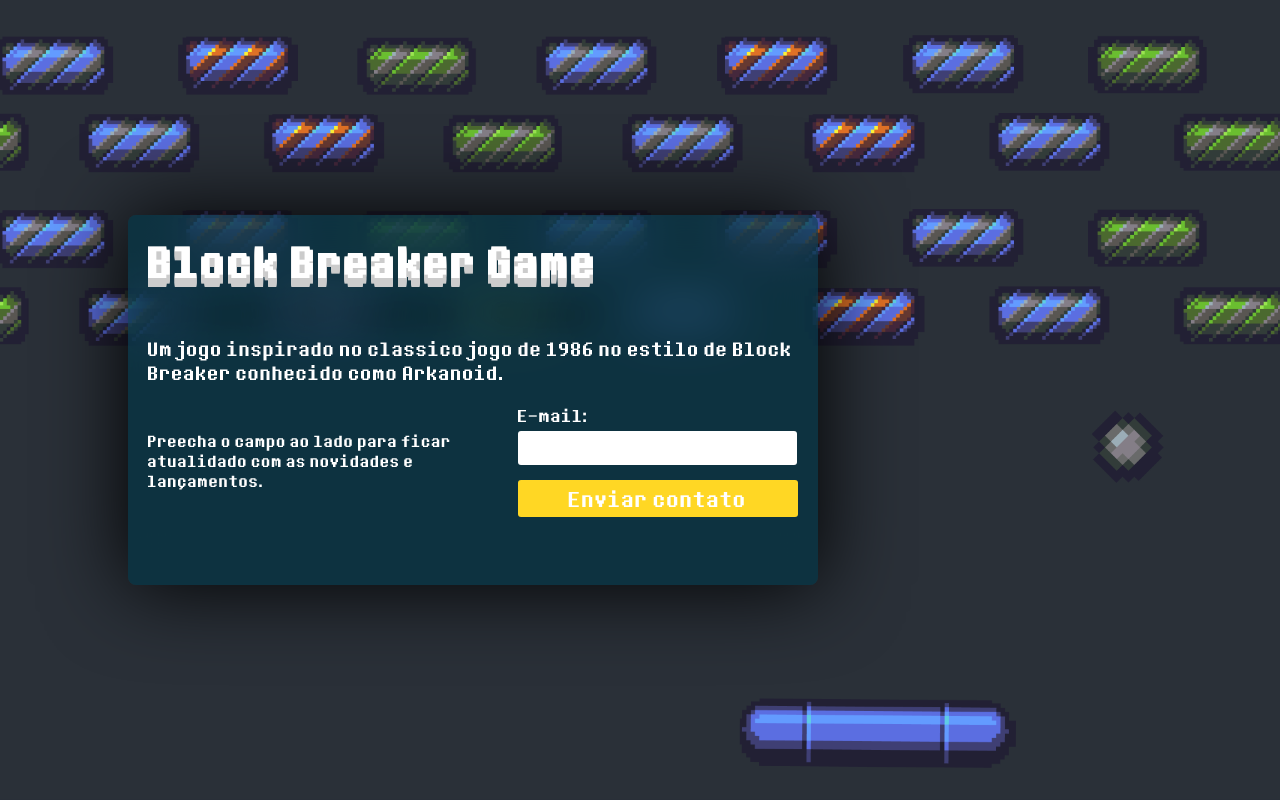
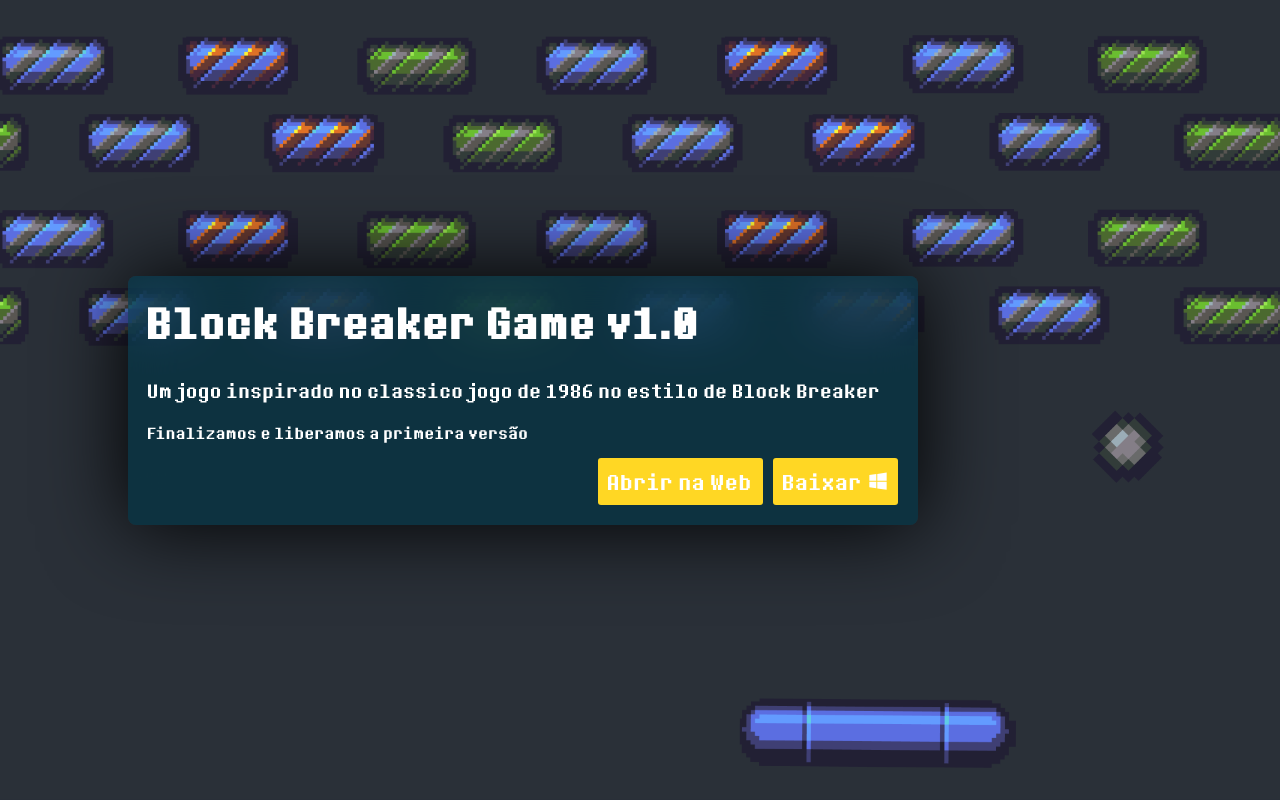
Before and after one commit to ViniZap4/ArkanoidLandingPageProject, an Angular app: page /home in a window 1280 px wide. Built offline with nearby package versions, Linux system fonts and the light colour scheme.

Commit message:
conclusao

```diff
--- a/src/app/components/home-component/home-component.component.html
+++ b/src/app/components/home-component/home-component.component.html
@@ -1,26 +1,25 @@
 <div class="main-container">
-  <h3>Block Breaker Game</h3>
+  <h3>Block Breaker Game v1.0</h3>
   <div class="content">
     <div class="description">
       <label>
-        Um jogo inspirado no classico jogo de 1986 no estilo de Block Breaker conhecido como Arkanoid.
+        Um jogo inspirado no classico jogo de 1986 no estilo de Block Breaker
       </label>
     </div>
     <div class="contact">
       <div class="info">
-        <label >
-          Preecha o campo  <span class="right"> ao lado </span> <span class="bottom"> a baixo </span>  para ficar atualidado com as novidades e lançamentos.
+        <label>
+          Finalizamos e liberamos a primeira versão
         </label>
-
       </div>
-      <div class="form"
-        [formGroup]="form">
-        <div class="input">
-          <span>E-mail:</span>
-          <input type="text"
-            formControlName="email">
-        </div>
-        <button (click)="send()">Enviar contato</button>
+      <div class="buttons">
+        <a href="https://beta01-arkanoid-godot.vercel.app/">
+          <button>Abrir na Web</button>
+        </a>
+        <a href="#">
+          <button class="download">Baixar <div class="icon">
+            </div></button>
+        </a>
       </div>
     </div>
   </div>
--- a/src/app/components/home-component/home-component.component.scss
+++ b/src/app/components/home-component/home-component.component.scss
@@ -13,10 +13,11 @@
     border-radius: 8px;
     position: relative;
     margin: auto 10%;
+    gap: 30px;
     width: 100%;
     margin-right: 10%;
-    max-width: 650px;
-    height: 100%;
+    max-width: 750px;
+    height: fit-content;
     max-height: 330px;
     display: flex;
     flex-direction: column;
@@ -29,12 +30,9 @@
       font-size: 40px;
       font-family: "ark";
       user-select: none;
-      animation: text-pop-up-top 0.9s 0.3s cubic-bezier(0.250, 0.460, 0.450, 0.940) both;
-
     }
-    .description{
+    .description {
       font-size: 18px;
-
     }
 
     .content {
@@ -43,11 +41,38 @@
       gap: 20px;
       user-select: none;
       font-family: "ark";
-      margin: auto;
 
+      .contact {
+        display: flex;
+        flex-direction: column;
+        align-items: baseline;
+        gap: 15px;
 
-      .contact{
-        display: flex;
+        .buttons {
+          display: flex;
+          gap: 10px;
+          width: 100%;
+          justify-content: flex-end;
+          a {
+            text-decoration: none;
+            button {
+              padding: 10px;
+            }
+            .download {
+              display: flex;
+              gap: 5px;
+              align-items: center;
+              .icon {
+                mask-image: url("./../../../assets/images/windows.svg");
+                mask-repeat: no-repeat;
+                mask-size: contain;
+                background-color: white;
+                width: 20px;
+                height: 20px;
+              }
+            }
+          }
+        }
 
         .info {
           display: flex;
@@ -59,15 +84,14 @@
           display: flex;
           flex-direction: column;
           grid-auto-flow: 5px;
-          label{
-            .right{
+          label {
+            .right {
               display: inline;
             }
-            .bottom{
+            .bottom {
               display: none;
             }
           }
-
         }
 
         .form {
@@ -83,61 +107,49 @@
             flex-direction: column;
             gap: 5px;
 
-
             input {
               width: 96%;
               border: 3px solid #ffd72400;
 
-             	&:focus{
+              &:focus {
                 animation: jello-horizontal 0.9s both;
-                border: 3px solid #FFD724;
-                color: #FFD724;
-
-               }
-
+                border: 3px solid #ffd724;
+                color: #ffd724;
+              }
             }
-
           }
-          button{
-              &:focus{
+          button {
+            &:focus {
               animation: jello-horizontal 0.9s both;
-
             }
-
           }
-
         }
         @media screen and (max-width: 768px) {
           flex-direction: column;
           .info {
-
-            label{
-              .right{
+            label {
+              .right {
                 display: none;
               }
-              .bottom{
+              .bottom {
                 display: inline;
               }
             }
           }
         }
       }
-
-
-
     }
     @media screen and (max-width: 768px) {
       max-width: unset;
       max-height: unset;
       overflow: auto;
       width: 90%;
-      margin: 10vh 0px ;
+      margin: 10vh 0px;
       gap: 20px;
     }
   }
   @media screen and (max-width: 768px) {
     width: unset;
     height: unset;
-
   }
 }
```
Also changed, not shown: src/assets/images/windows.svg (added).
